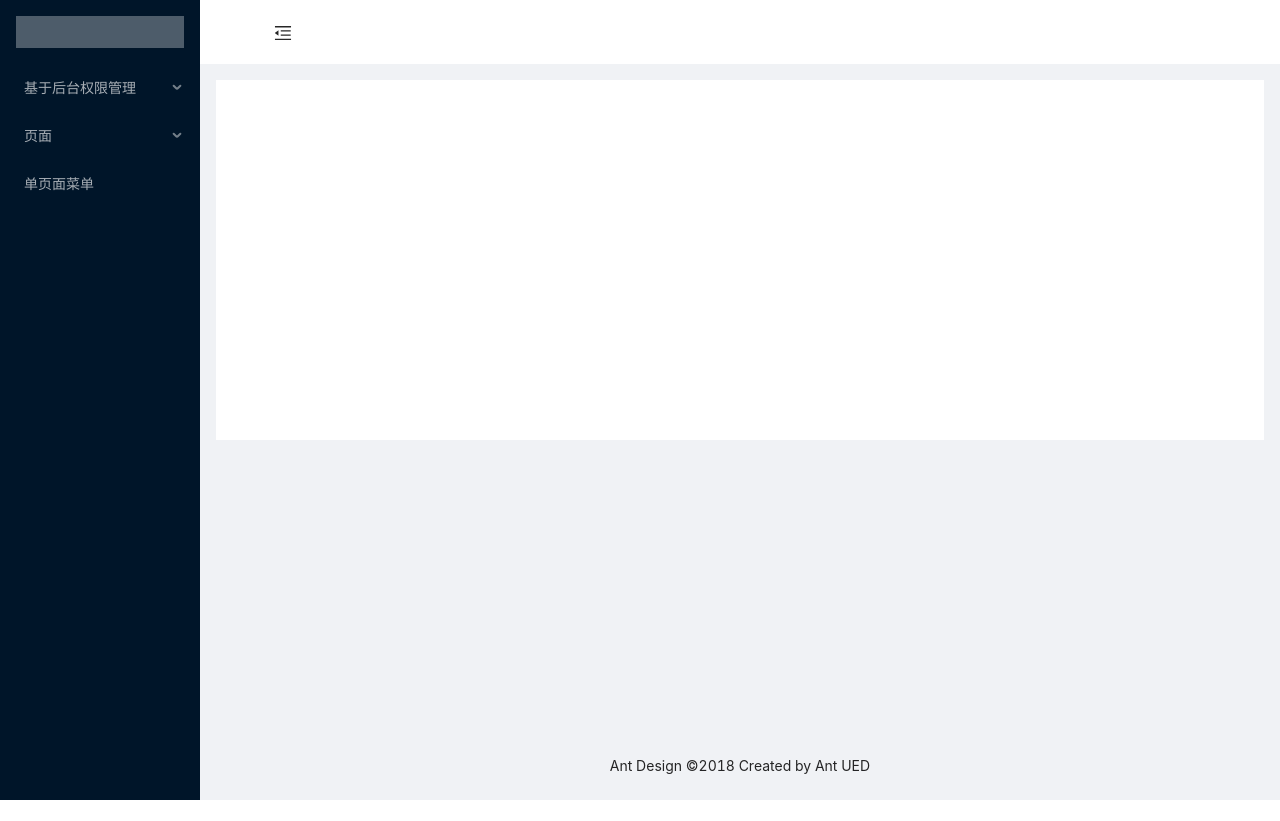
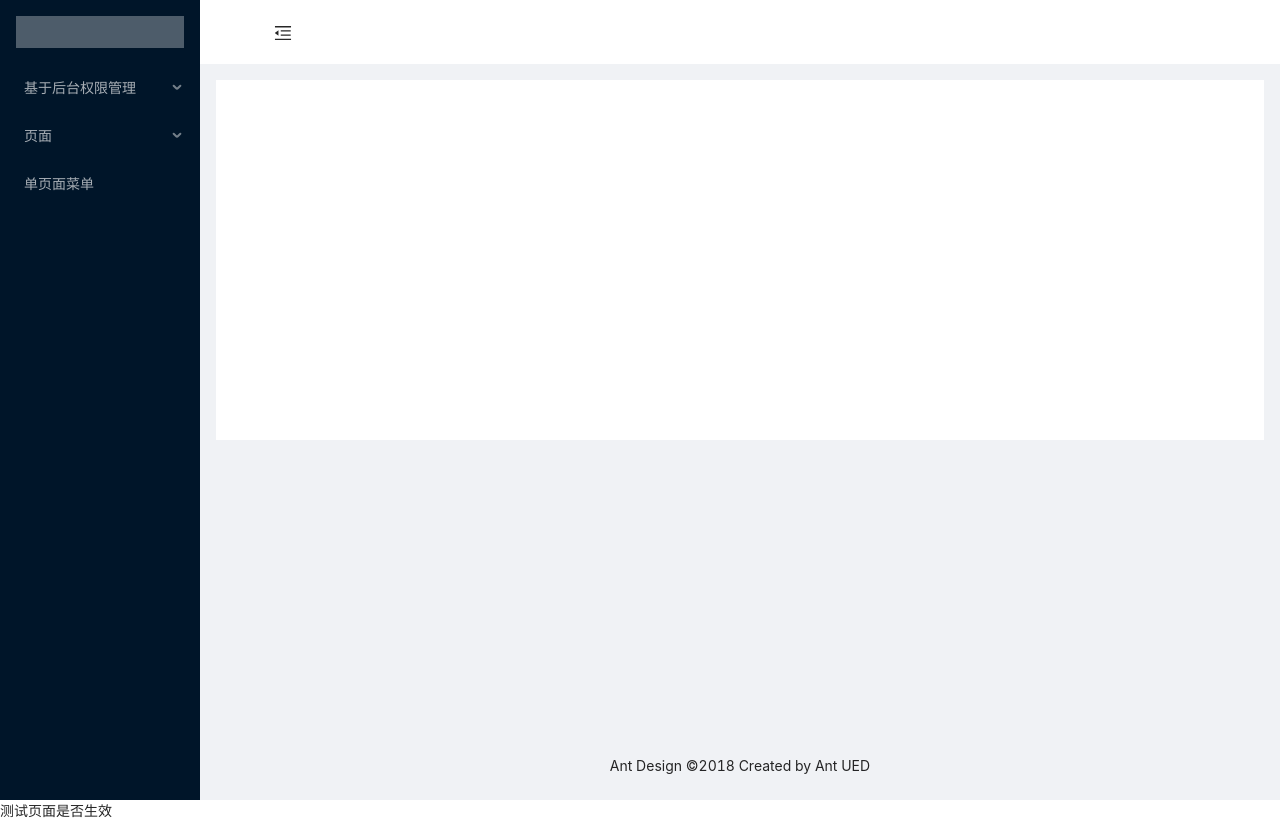
Before and after one commit to xiaoxiaoqian1217/vite-vue-app, a Vue app: page / in a window 1280 px wide. Before the commit the page ends 800 px from the top, so only its background shows below. Built offline with nearby package versions, Linux system fonts and the light colour scheme.

Commit message:
测试页面是否生效

```diff
--- a/src/App.vue
+++ b/src/App.vue
@@ -1,9 +1,9 @@
-<script setup lang="ts"></script>
-
 <template>
   <router-view v-slot="{ Component }">
     <component :is="Component" />
   </router-view>
+
+  <div>测试页面是否生效</div>
 </template>
 
 <style lang="less"></style>
```
